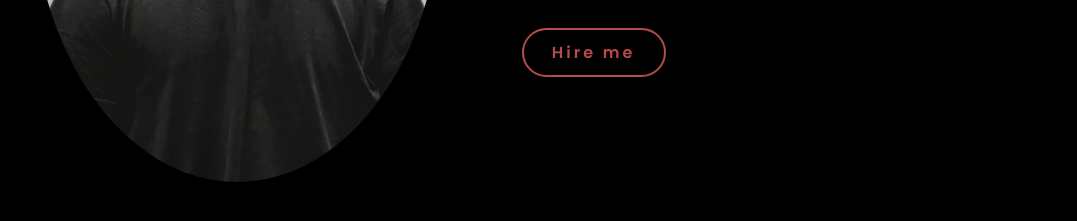
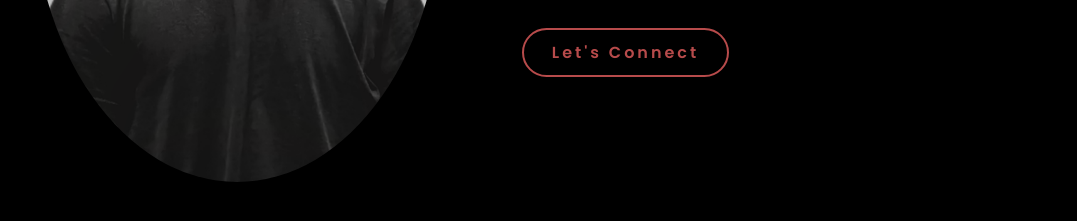
Before and after one commit to 191884/me, a plain HTML site: page index.html in a window 1280 px wide. Shown: the part 509-730 px from the top of the page, without its empty margins (83-1160 px from the left). Drawn offline with Linux system fonts and the light colour scheme.

Commit message:
Update index.html

```diff
--- a/index.html
+++ b/index.html
@@ -24,7 +24,7 @@
                 <a href="https://x.com/A_m_a_n_Dahiya"><i class="fa-brands fa-x-twitter"></i></a>
                 <a href="https://www.instagram.com/xerox2_24/"><i class="fa-brands fa-instagram"></i></a>
             </div>
-            <a href="https://www.linkedin.com/in/dramannavodian" class="btn">Hire me</a>
+            <a href="https://www.linkedin.com/in/dramannavodian" class="btn">Let's Connect</a>
         </div>
     </section>
 </body>
```
